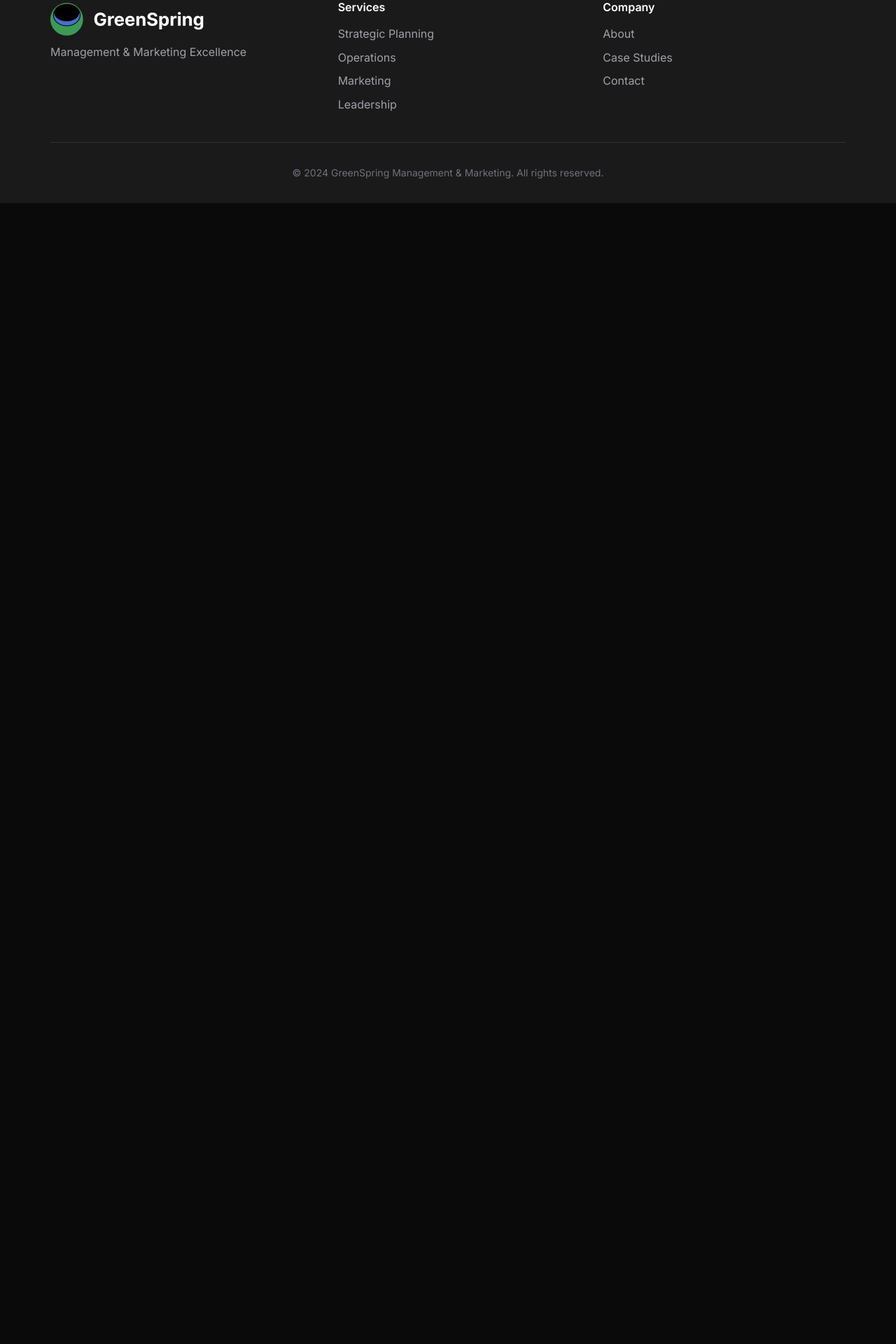
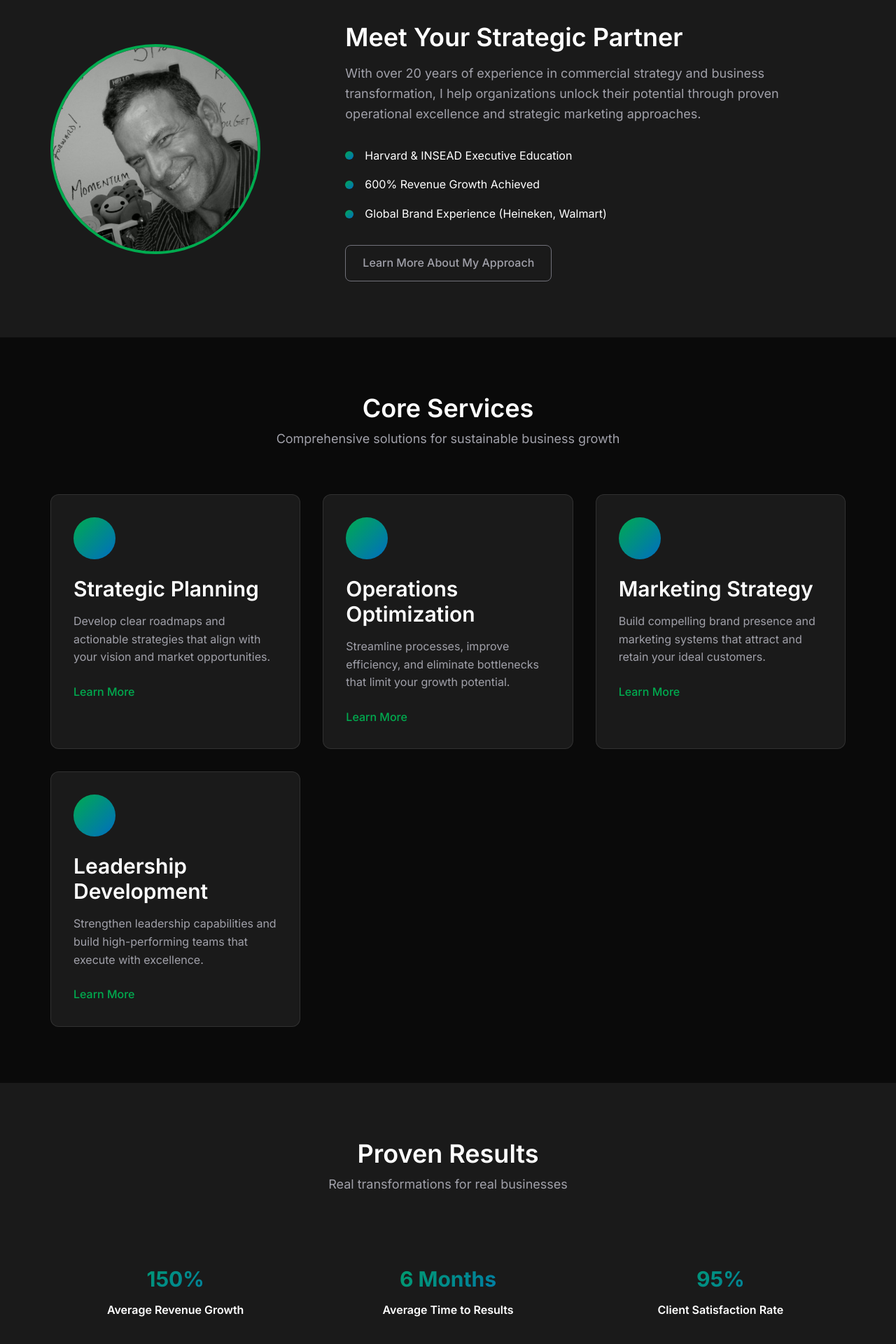
Before and after one commit to JacksonLeone/greenspring-website, a Next.js app: page / in a window 1280 px wide. Shown: the part 848-2768 px from the top of the page at 70% size. Before the commit the page ends 1138 px from the top, so only its background shows below. Built offline with nearby package versions, Linux system fonts and the light colour scheme.

Commit message:
Fixed index content and layout

```diff
--- a/src/pages/index.tsx
+++ b/src/pages/index.tsx
@@ -1,16 +1,19 @@
 import Layout from '../components/Layout'
+import Link from 'next/link'
+import { getImagePath } from '../utils/imagePath'
 
 export default function Home() {
   return (
     <Layout>
+      {/* Hero Section */}
       <section className="hero">
         <div className="hero-container">
           <div className="hero-content">
             <h1 className="hero-title">Transform Your Business for <span className="gradient-text">Sustainable Growth</span></h1>
             <p className="hero-subtitle">Expert management consulting, strategic marketing, and operational excellence solutions that drive real results for ambitious organizations in beverage, hospitality, and beyond.</p>
             <div className="hero-buttons">
-              <button className="btn btn-primary">Schedule Consultation</button>
-              <button className="btn btn-secondary">Learn More</button>
+              <Link href="/contact" className="btn btn-primary">Schedule Consultation</Link>
+              <Link href="/services" className="btn btn-secondary">Learn More</Link>
             </div>
           </div>
           <div className="hero-visual">
@@ -22,6 +25,133 @@ export default function Home() {
           </div>
         </div>
       </section>
+
+      {/* About Preview */}
+      <section id="about-preview" className="about-preview">
+        <div className="container">
+          <div className="about-grid">
+            <div className="about-image">
+              <img src={getImagePath('images/john-leone-linkedin.jpeg')} alt="John Leone - GreenSpring Founder" className="profile-image" />
+            </div>
+            <div className="about-content">
+              <h2>Meet Your Strategic Partner</h2>
+              <p className="lead">With over 20 years of experience in commercial strategy and business transformation, I help organizations unlock their potential through proven operational excellence and strategic marketing approaches.</p>
+              <div className="credentials">
+                <div className="credential-item">
+                  <div className="credential-icon">
+                    <div className="icon-circle"></div>
+                  </div>
+                  <span>Harvard & INSEAD Executive Education</span>
+                </div>
+                <div className="credential-item">
+                  <div className="credential-icon">
+                    <div className="icon-circle"></div>
+                  </div>
+                  <span>600% Revenue Growth Achieved</span>
+                </div>
+                <div className="credential-item">
+                  <div className="credential-icon">
+                    <div className="icon-circle"></div>
+                  </div>
+                  <span>Global Brand Experience (Heineken, Walmart)</span>
+                </div>
+              </div>
+              <Link href="/about" className="btn btn-outline">Learn More About My Approach</Link>
+            </div>
+          </div>
+        </div>
+      </section>
+
+      {/* Services Overview */}
+      <section id="services" className="services-overview">
+        <div className="container">
+          <div className="section-header">
+            <h2>Core Services</h2>
+            <p>Comprehensive solutions for sustainable business growth</p>
+          </div>
+          <div className="services-grid">
+            <div className="service-card">
+              <div className="service-icon">
+                <div className="icon-circle gradient-bg"></div>
+              </div>
+              <h3>Strategic Planning</h3>
+              <p>Develop clear roadmaps and actionable strategies that align with your vision and market opportunities.</p>
+              <Link href="/services#strategic" className="service-link">Learn More</Link>
+            </div>
+            <div className="service-card">
+              <div className="service-icon">
+                <div className="icon-circle gradient-bg"></div>
+              </div>
+              <h3>Operations Optimization</h3>
+              <p>Streamline processes, improve efficiency, and eliminate bottlenecks that limit your growth potential.</p>
+              <Link href="/services#operations" className="service-link">Learn More</Link>
+            </div>
+            <div className="service-card">
+              <div className="service-icon">
+                <div className="icon-circle gradient-bg"></div>
+              </div>
+              <h3>Marketing Strategy</h3>
+              <p>Build compelling brand presence and marketing systems that attract and retain your ideal customers.</p>
+              <Link href="/services#marketing" className="service-link">Learn More</Link>
+            </div>
+            <div className="service-card">
+              <div className="service-icon">
+                <div className="icon-circle gradient-bg"></div>
+              </div>
+              <h3>Leadership Development</h3>
+              <p>Strengthen leadership capabilities and build high-performing teams that execute with excellence.</p>
+              <Link href="/services#leadership" className="service-link">Learn More</Link>
+            </div>
+          </div>
+        </div>
+      </section>
+
+      {/* Results Section */}
+      <section id="results" className="results">
+        <div className="container">
+          <div className="section-header">
+            <h2>Proven Results</h2>
+            <p>Real transformations for real businesses</p>
+          </div>
+          <div className="results-grid">
+            <div className="result-stat">
+              <div className="stat-number">150%</div>
+              <div className="stat-label">Average Revenue Growth</div>
+            </div>
+            <div className="result-stat">
+              <div className="stat-number">6 Months</div>
+              <div className="stat-label">Average Time to Results</div>
+            </div>
+            <div className="result-stat">
+              <div className="stat-number">95%</div>
+              <div className="stat-label">Client Satisfaction Rate</div>
+            </div>
+          </div>
+          <div className="testimonials">
+            <div className="testimonial-card">
+              <p className="testimonial-text">"John is a great Director, he has a kind of authority/charm that everybody likes, this results in a structured company with a very good vibe! His expertise in operations and marketing is exceptional."</p>
+              <div className="testimonial-author">
+                <strong>Davina Lamberts</strong>
+                <span>Co-owner & CEO, BKN-Productions</span>
+              </div>
+            </div>
+          </div>
+        </div>
+      </section>
+
+      {/* CTA Section */}
+      <section id="contact" className="cta-section">
+        <div className="container">
+          <div className="cta-content">
+            <h2>Ready to Transform Your Business?</h2>
+            <p>Let's discuss how GreenSpring can help you achieve sustainable growth and operational excellence.</p>
+            <div className="cta-buttons">
+              <Link href="/contact" className="btn btn-primary btn-large">Schedule Free Consultation</Link>
+              <Link href="/contact" className="btn btn-outline btn-large">Get In Touch</Link>
+            </div>
+          </div>
+        </div>
+      </section>
     </Layout>
   )
 }
```
